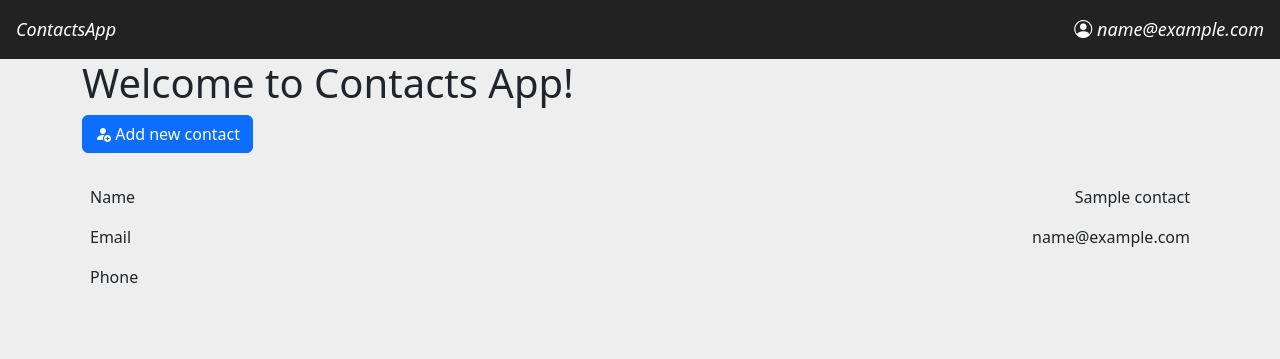
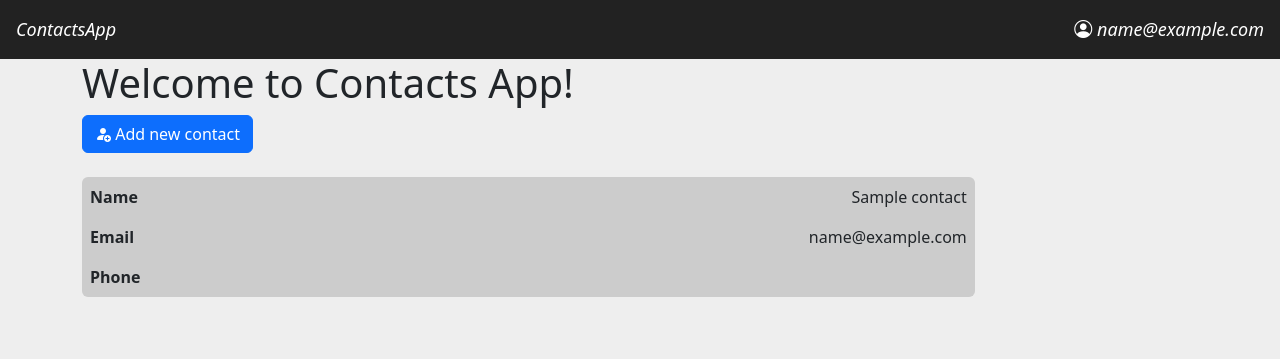
Before and after one commit to Joshun/contacts-app, a Django app: page / in a window 1280 px wide. Shown: the top 359 px of the page. Run offline with Django 5.2, Linux system fonts and the light colour scheme; a user stored in the database is signed in; tables that the repository leaves empty hold one stand-in row (values such as "Sample post").

Commit message:
list styles

```diff
--- a/contactscore/static/contactscore/styles.css
+++ b/contactscore/static/contactscore/styles.css
@@ -13,3 +13,16 @@ header a, header a:hover {
     color: #fff;
     text-decoration: none;
 }
+
+.contact + .contact {
+    margin-top: 2rem;
+}
+
+.contact {
+    background-color: #ccc;
+    width: 80%;
+}
+
+.contact .fieldname {
+    font-weight: bold;
+}
```
